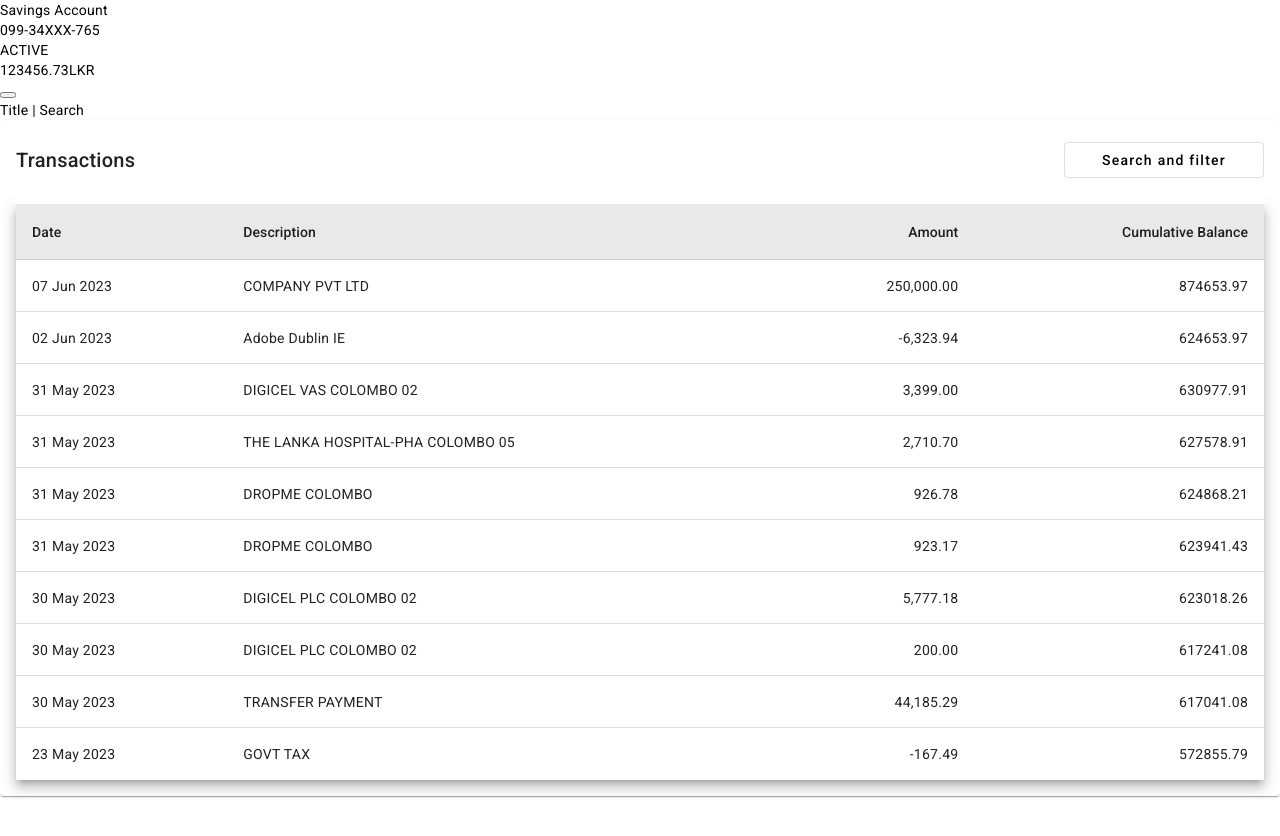
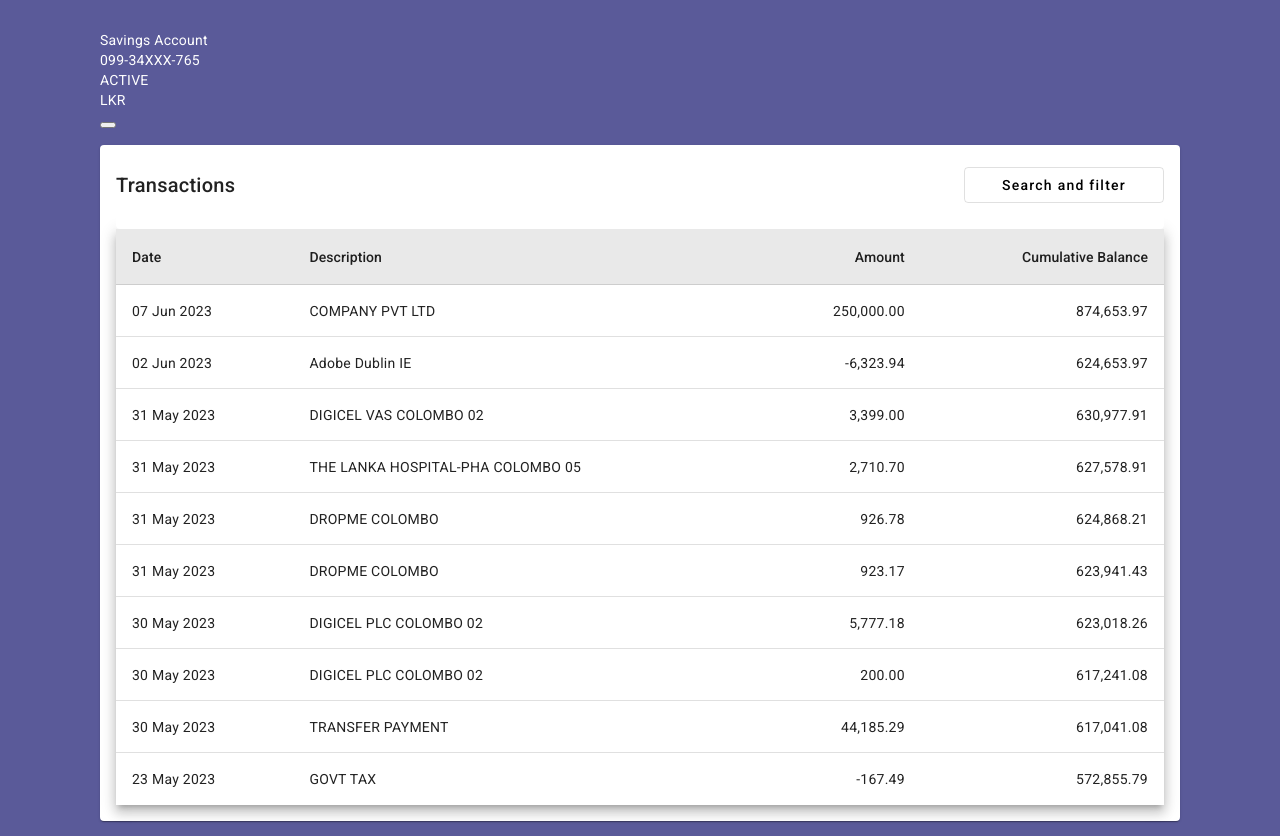
Before and after one commit to angelapriyadharshini/bank-app, an Angular app: page /accounts/1 in a window 1280 px wide. Before the commit the page ends 800 px from the top, so only its background shows below. Built offline with nearby package versions, Linux system fonts and the light colour scheme.

Commit message:
load transactions with respect to account type

```diff
--- a/src/app/accounts/account-summary/account-summary.component.html
+++ b/src/app/accounts/account-summary/account-summary.component.html
@@ -1,5 +1,7 @@
+<mat-card>
+  <mat-card-content style="background-color: #5a5a99;padding: 15px 100px;color: #ffffff;">
     <div class="account-summary">
-  <div class="account-summary-header">
+      <div class="account-summary-header" style="padding: 15px 0;">
         <div class="account-summary-header-left">
           <div class="account-title">{{ account.title }}</div>
           <div class="account-details">
@@ -9,7 +11,7 @@
         </div>
         <div class="account-summary-header-right">
           <div class="account-balance">
-        {{ account.cumulativeBalance
+            {{ account.currentBalance
             }}<span class="currency">{{ account.accountCurrency }}</span>
           </div>
           <button class="transfer-and-pay"></button>
@@ -17,11 +19,12 @@
       </div>
       <div class="account-summary-container">
         <div class="transaction-history">
-      <div class="transaction-history-header">Title | Search</div>
           <div class="transaction-history-container">
-        <div><app-transaction></app-transaction></div>
+            <ng-container *ngIf="isTransactionsLoaded"><app-transaction  [isSavings]="isSavings"></app-transaction></ng-container>
           </div>
         </div>
       </div>
       <div class="account-summary-footer"></div>
     </div>
+  </mat-card-content>
+</mat-card>
--- a/src/app/accounts/account-summary/account-summary.component.ts
+++ b/src/app/accounts/account-summary/account-summary.component.ts
@@ -1,19 +1,22 @@
-import { Component } from '@angular/core';
+import { Component, Input } from '@angular/core';
 import { CommonModule } from '@angular/common';
 import { ActivatedRoute } from '@angular/router';
 import { AccountService } from '../shared/account.service';
 import { Account } from '../shared/account';
 import { TransactionsComponent } from 'src/app/transactions/transactions.component';
+import { MatCardModule } from '@angular/material/card';
 
 @Component({
   selector: 'app-account-summary',
   standalone: true,
-  imports: [CommonModule, TransactionsComponent],
+  imports: [CommonModule, TransactionsComponent, MatCardModule],
   templateUrl: './account-summary.component.html',
   styleUrls: ['./account-summary.component.css'],
 })
 export class AccountSummaryComponent {
   account = <Account>{};
+  isSavings = false;
+  isTransactionsLoaded = false;
 
   constructor(
     private route: ActivatedRoute,
@@ -26,9 +29,14 @@ export class AccountSummaryComponent {
 
   getAccountSummary() {
     const id = Number(this.route.snapshot.paramMap.get('id'));
+    // this.accountId = id;
     this.accountService.getAccount(id).subscribe({
       next: (account) => {
         //  loading - false
+        console.log('Account Id', account.accountType);
+        this.isSavings = account.accountType === 'SA' ? true : false;
+        console.log('isSavings', this.isSavings);
+        this.isTransactionsLoaded = true;
         this.account = account;
       },
       error: () => {
--- a/src/app/accounts/accounts.component.html
+++ b/src/app/accounts/accounts.component.html
@@ -6,7 +6,7 @@
         <div>{{ account.accountNumber }}</div>
       </div>
       <div class="account-details-right">
-        <div class="balance">{{ account.cumulativeBalance }}</div>
+        <div class="balance">{{ account.currentBalance }}</div>
         <div class="status">{{ account.accountStatus }}</div>
       </div>
     </li>
--- a/src/app/transactions/shared/transaction.service.ts
+++ b/src/app/transactions/shared/transaction.service.ts
@@ -14,7 +14,9 @@ export class TransactionService {
     return this.http.get<Transaction[]>('assets/sa-transaction-history.json');
   }
 
-  getCreditCardTransactions() {}
+  getCreditCardTransactions() {
+    return this.http.get<Transaction[]>('assets/cc-transaction-history.json');
+  }
 
   // Todo - filter returns from and to upto 3 months
 }
--- a/src/app/transactions/transactions.component.html
+++ b/src/app/transactions/transactions.component.html
@@ -85,16 +85,27 @@
         </td>
       </ng-container>
 
-      <ng-container matColumnDef="transactionAmount">
+      <ng-container matColumnDef="transactionAmount" >
         <th mat-header-cell *matHeaderCellDef>Amount</th>
         <td mat-cell *matCellDef="let element">
-          {{ element.transactionAmount.amount | currency : element.transactionAmount.amount : "" }}
+          <span *ngIf="element.transactionInformation.debitCreditIndicator === credited && !isSavings">{{ element.transactionAmount.amount | currency : 'LKR'  :'' }}</span>
+          <span *ngIf="isSavings">{{ element.transactionAmount.amount | currency : 'LKR'  :'' }}</span>
+          <!-- {{ element.transactionInformation.debitCreditIndicator === credited ? element.transactionAmount.amount:null | currency : 'LKR' : '' }} -->
         </td>
       </ng-container>
-      <ng-container matColumnDef="cumulativeBalance">
+
+      <ng-container matColumnDef="amountOut" *ngIf="!isSavings">
+        <th mat-header-cell *matHeaderCellDef>Amount Out</th>
+        <td  mat-cell *matCellDef="let element">
+          <span *ngIf="element.transactionInformation.debitCreditIndicator === debited">{{ element.transactionAmount.amount | currency : 'LKR'  :'' }}</span>
+          <!-- {{ element.transactionAmount.amount | currency : 'LKR' :'symbol' }} -->
+        </td>
+      </ng-container>
+
+      <ng-container matColumnDef="cumulativeBalance" *ngIf="isSavings">
         <th mat-header-cell *matHeaderCellDef>Cumulative Balance</th>
         <td mat-cell *matCellDef="let element">
-          {{ element.cumulativeBalance.amount }}
+          {{ element.cumulativeBalance.amount | currency:'LKR':'' }}
         </td>
       </ng-container>
       <tr class="transaction-table-header" mat-header-row *matHeaderRowDef="transactionTableHeaders"></tr>
--- a/src/app/transactions/transactions.component.ts
+++ b/src/app/transactions/transactions.component.ts
@@ -1,4 +1,4 @@
-import { Component } from '@angular/core';
+import { Component, Input } from '@angular/core';
 import { CommonModule, JsonPipe, NgIf } from '@angular/common';
 import { MatTableModule } from '@angular/material/table';
 import { MatCardModule } from '@angular/material/card';
@@ -19,6 +19,7 @@ import {
 import { MatDatepickerModule } from '@angular/material/datepicker';
 import { MatFormFieldModule } from '@angular/material/form-field';
 import { MatIconModule } from '@angular/material/icon';
+import { Constants } from '../app.constants';
 
 @Component({
   selector: 'app-transaction',
@@ -44,12 +45,12 @@ import { MatIconModule } from '@angular/material/icon';
 })
 export class TransactionsComponent {
   transactions: Transaction[] = [];
-  transactionTableHeaders: string[] = [
-    'transactionDate',
-    'transactionPartner',
-    'transactionAmount',
-    'cumulativeBalance',
-  ];
+  // isSavings = false;
+  @Input() isSavings = false;
+  lastColumn = '';
+  debited = Constants.DEBITED;
+  credited = Constants.CREDITED;
+  transactionTableHeaders: string[] = [];
   dataSource: Transaction[] = [];
   transactionHistoryForm = new FormGroup({
     start: new FormControl<Date | null>(null, Validators.required),
@@ -60,6 +61,15 @@ export class TransactionsComponent {
 
   constructor(private transactionService: TransactionService) {}
   ngOnInit() {
+    console.log('isSavings', this.isSavings);
+    console.log('Headers', this.transactionTableHeaders);
+    this.transactionTableHeaders = [
+      'transactionDate',
+      'transactionPartner',
+      'transactionAmount',
+      this.isSavings ? 'cumulativeBalance' : 'amountOut',
+    ];
+    // this.lastColumn = this.isSavings ? 'cumulativeBalance' : 'amountOut';
     this.getInitialTransactions();
   }
   onSubmit() {
@@ -69,6 +79,8 @@ export class TransactionsComponent {
   }
 
   getInitialTransactions() {
+    if (this.isSavings) {
+      console.log('SA called');
       this.transactionService.getSavingsTransactions().subscribe({
         next: (transactions) => {
           this.transactions = transactions.slice(0, 10);
@@ -79,6 +91,19 @@ export class TransactionsComponent {
           console.log(err);
         },
       });
+    } else {
+      console.log('CC called');
+      this.transactionService.getCreditCardTransactions().subscribe({
+        next: (transactions) => {
+          this.transactions = transactions.slice(0, 10);
+          console.log(this.transactions);
+          this.dataSource = this.transactions;
+        },
+        error: (err) => {
+          console.log(err);
+        },
+      });
+    }
   }
 }
 
```
Lines whose indentation alone changed are shown as unchanged.
